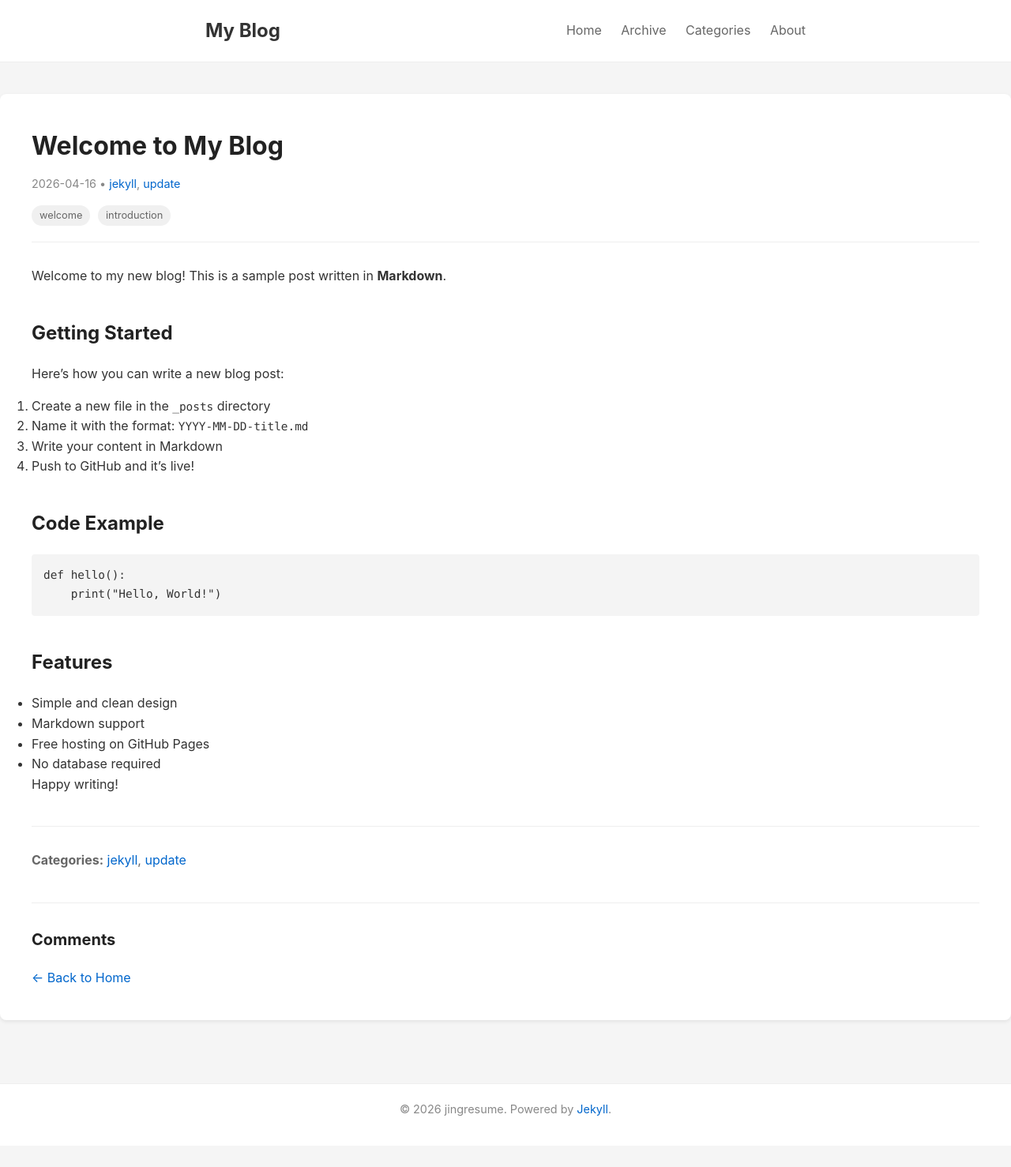
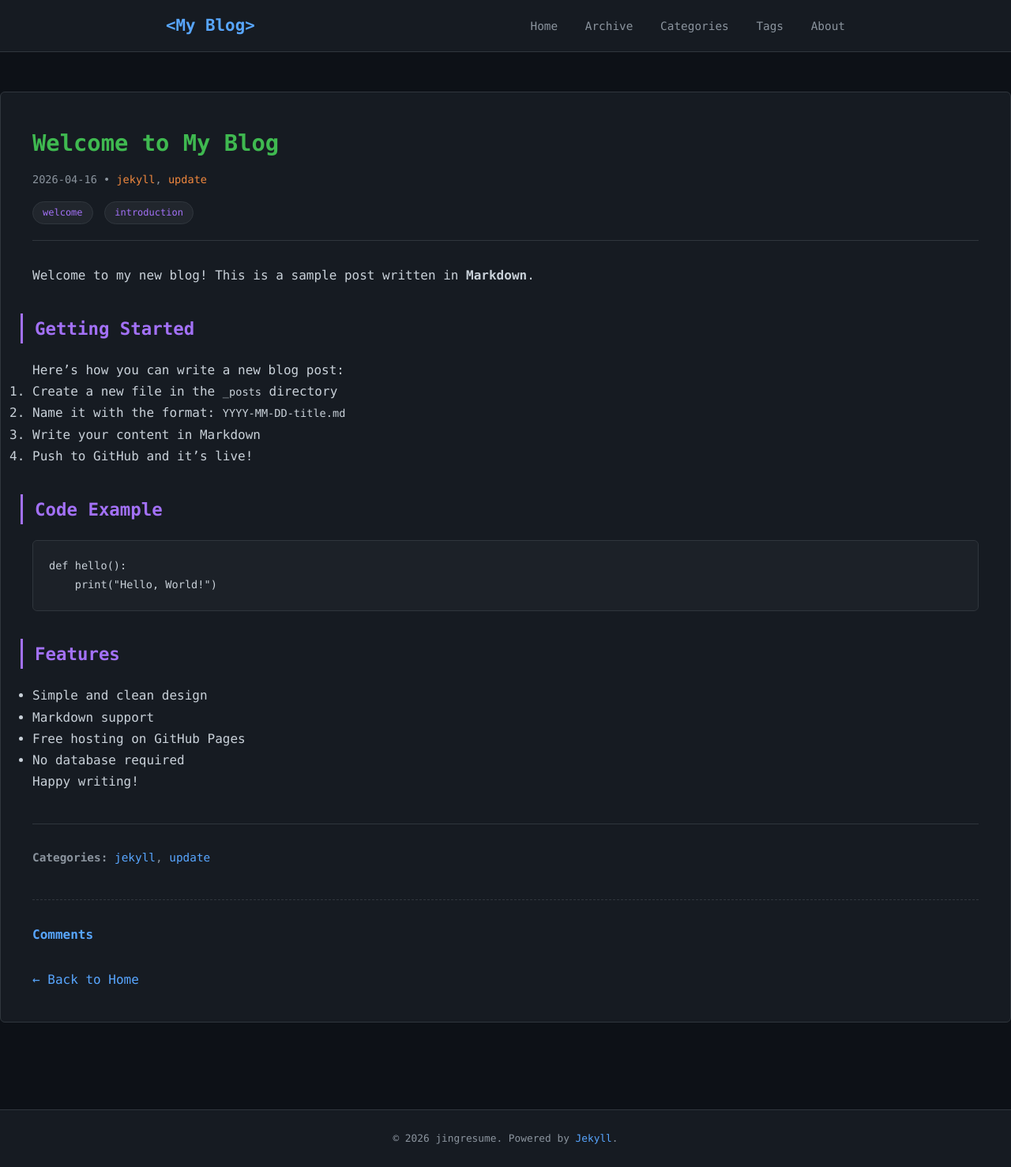
Before and after one commit to jingresume/jingresume.github.io, a Jekyll site: the page built from _posts/2026-04-16-welcome.md, in a window 1280 px wide. Shown: the whole page at 79% size. Built offline with Jekyll 4.4.1, drawn with Linux system fonts in a browser that asks for light colours; comment, search, counter and statistics services are not loaded; before the commit the page ends 1451 px from its top, so only the background shows below that.

Commit message:
Add tags page, fix Disqus, apply geeky dark theme

```diff
--- a/_includes/header.html
+++ b/_includes/header.html
@@ -1,10 +1,11 @@
 <header class="site-header">
     <div class="container">
-        <a href="/" class="site-title">{{ site.title }}</a>
+        <a href="/" class="site-title">&lt;{{ site.title }}&gt;</a>
         <nav class="site-nav">
             <a href="/">Home</a>
             <a href="/archive.html">Archive</a>
             <a href="/category/">Categories</a>
+            <a href="/tags/">Tags</a>
             <a href="/about.html">About</a>
         </nav>
     </div>
--- a/_layouts/post.html
+++ b/_layouts/post.html
@@ -16,7 +16,7 @@ layout: default
         {% if page.tags %}
         <div class="post-tags">
             {% for tag in page.tags %}
-                <span class="tag">{{ tag }}</span>
+                <a href="/tags/{{ tag }}/" class="tag">{{ tag }}</a>
             {% endfor %}
         </div>
         {% endif %}
@@ -36,7 +36,25 @@ layout: default
         </div>
         {% endif %}
 
-        {% include disqus.html %}
+        {% if site.disqus_shortname %}
+        <div class="comments-section">
+            <h3>Comments</h3>
+            <div id="disqus_thread"></div>
+            <script>
+                var disqus_config = function () {
+                    this.page.url = "{{ page.url | absolute_url }}";
+                    this.page.identifier = "{{ page.id }}";
+                };
+                (function() {
+                    var d = document, s = d.createElement('script');
+                    s.src = '//{{ site.disqus_shortname }}.disqus.com/embed.js';
+                    s.setAttribute('data-timestamp', +new Date());
+                    (d.head || d.body).appendChild(s);
+                })();
+            </script>
+            <noscript>Please enable JavaScript to view the <a href="https://disqus.com/?ref_noscript">comments powered by Disqus.</a></noscript>
+        </div>
+        {% endif %}
 
         <div class="back-link">
             <a href="/">← Back to Home</a>
--- a/assets/css/style.css
+++ b/assets/css/style.css
@@ -1,29 +1,43 @@
-/* Reset and Base */
+/* Geek Theme - Dark & Code-inspired */
 * {
     margin: 0;
     padding: 0;
     box-sizing: border-box;
 }
 
+:root {
+    --bg-primary: #0d1117;
+    --bg-secondary: #161b22;
+    --bg-tertiary: #21262d;
+    --text-primary: #c9d1d9;
+    --text-secondary: #8b949e;
+    --accent: #58a6ff;
+    --accent-green: #3fb950;
+    --accent-purple: #a371f7;
+    --accent-orange: #f0883e;
+    --border: #30363d;
+    --code-bg: #1c2128;
+}
+
 body {
-    font-family: -apple-system, BlinkMacSystemFont, "Segoe UI", Roboto, Helvetica, Arial, sans-serif;
-    line-height: 1.6;
-    color: #333;
-    background: #f5f5f5;
+    font-family: 'SF Mono', Consolas, 'Liberation Mono', Menlo, monospace;
+    line-height: 1.7;
+    color: var(--text-primary);
+    background: var(--bg-primary);
 }
 
 .container {
-    max-width: 800px;
+    max-width: 900px;
     margin: 0 auto;
     padding: 0 20px;
 }
 
 /* Header */
 .site-header {
-    background: #fff;
-    border-bottom: 1px solid #eee;
-    padding: 20px 0;
-    margin-bottom: 40px;
+    background: var(--bg-secondary);
+    border-bottom: 1px solid var(--border);
+    padding: 15px 0;
+    margin-bottom: 50px;
 }
 
 .site-header .container {
@@ -33,43 +47,41 @@ body {
 }
 
 .site-title {
-    font-size: 1.5rem;
-    font-weight: bold;
-    color: #333;
+    font-size: 1.3rem;
+    font-weight: 600;
+    color: var(--accent);
     text-decoration: none;
 }
 
 .site-nav a {
-    margin-left: 20px;
-    color: #666;
+    margin-left: 25px;
+    color: var(--text-secondary);
     text-decoration: none;
+    font-size: 0.9rem;
+    transition: color 0.2s;
 }
 
 .site-nav a:hover {
-    color: #333;
+    color: var(--accent);
 }
 
 /* Main Content */
 .main-content {
     min-height: calc(100vh - 200px);
-    padding-bottom: 40px;
+    padding-bottom: 60px;
 }
 
 h1, h2, h3 {
+    color: var(--text-primary);
     margin-bottom: 20px;
-    color: #222;
 }
 
-h1 { font-size: 2rem; }
-h2 { font-size: 1.5rem; margin-top: 30px; }
-h3 { font-size: 1.25rem; }
-
-p {
-    margin-bottom: 15px;
-}
+h1 { font-size: 1.8rem; }
+h2 { font-size: 1.4rem; margin-top: 35px; color: var(--accent-purple); }
+h3 { font-size: 1.1rem; }
 
 a {
-    color: #0066cc;
+    color: var(--accent);
     text-decoration: none;
 }
 
@@ -80,17 +92,19 @@ a:hover {
 /* Homepage */
 .page-header {
     text-align: center;
-    margin-bottom: 40px;
+    margin-bottom: 50px;
+    padding-bottom: 30px;
+    border-bottom: 1px dashed var(--border);
 }
 
 .page-header h1 {
-    font-size: 2.5rem;
-    margin-bottom: 10px;
+    font-size: 2rem;
+    color: var(--accent-green);
 }
 
 .subtitle {
-    color: #666;
-    font-size: 1.1rem;
+    color: var(--text-secondary);
+    font-size: 0.95rem;
 }
 
 /* Post Card */
@@ -99,22 +113,23 @@ a:hover {
 }
 
 .post-card {
-    background: #fff;
-    padding: 30px;
-    margin-bottom: 25px;
-    border-radius: 8px;
-    box-shadow: 0 2px 5px rgba(0,0,0,0.08);
-    transition: box-shadow 0.2s;
+    background: var(--bg-secondary);
+    padding: 25px 30px;
+    margin-bottom: 20px;
+    border-radius: 6px;
+    border: 1px solid var(--border);
+    transition: border-color 0.2s, transform 0.2s;
 }
 
 .post-card:hover {
-    box-shadow: 0 4px 12px rgba(0,0,0,0.12);
+    border-color: var(--accent);
+    transform: translateX(5px);
 }
 
 .post-card-meta {
-    color: #888;
-    font-size: 0.85rem;
-    margin-bottom: 10px;
+    color: var(--text-secondary);
+    font-size: 0.8rem;
+    margin-bottom: 8px;
 }
 
 .post-card-meta .separator {
@@ -122,31 +137,247 @@ a:hover {
 }
 
 .category-link {
-    color: #0066cc;
+    color: var(--accent-orange);
 }
 
 .post-card-title {
-    font-size: 1.4rem;
-    margin-bottom: 15px;
+    font-size: 1.3rem;
+    margin-bottom: 12px;
 }
 
 .post-card-title a {
-    color: #333;
+    color: var(--text-primary);
 }
 
 .post-card-title a:hover {
-    color: #0066cc;
+    color: var(--accent);
     text-decoration: none;
 }
 
 .post-card-excerpt {
-    color: #555;
+    color: var(--text-secondary);
+    font-size: 0.9rem;
     margin-bottom: 15px;
 }
 
 .read-more {
+    font-size: 0.85rem;
+    color: var(--accent);
+}
+
+/* Post Page */
+.post {
+    background: var(--bg-secondary);
+    padding: 40px;
+    border-radius: 6px;
+    border: 1px solid var(--border);
+}
+
+.post-header {
+    border-bottom: 1px solid var(--border);
+    padding-bottom: 20px;
+    margin-bottom: 30px;
+}
+
+.post-title {
+    font-size: 1.8rem;
+    margin-bottom: 10px;
+    color: var(--accent-green);
+}
+
+.post-meta {
+    color: var(--text-secondary);
+    font-size: 0.85rem;
+}
+
+.post-meta a {
+    color: var(--accent-orange);
+}
+
+.post-tags {
+    margin-top: 15px;
+}
+
+.tag {
+    display: inline-block;
+    background: var(--bg-tertiary);
+    color: var(--accent-purple);
+    padding: 3px 12px;
+    border-radius: 15px;
+    font-size: 0.75rem;
+    margin-right: 5px;
+    border: 1px solid var(--border);
+}
+
+.tag:hover {
+    background: var(--accent-purple);
+    color: var(--bg-primary);
+    text-decoration: none;
+}
+
+.post-content {
+    margin-top: 30px;
+}
+
+.post-content h2 {
+    border-left: 3px solid var(--accent-purple);
+    padding-left: 15px;
+    margin-left: -15px;
+}
+
+.post-content pre {
+    background: var(--code-bg);
+    padding: 20px;
+    border-radius: 6px;
+    overflow-x: auto;
+    margin-bottom: 20px;
+    border: 1px solid var(--border);
+}
+
+.post-content code {
+    font-family: 'SF Mono', Consolas, monospace;
+    font-size: 0.85rem;
+}
+
+.post-content p code {
+    background: var(--code-bg);
+    color: var(--accent-orange);
+    padding: 2px 8px;
+    border-radius: 3px;
+    border: 1px solid var(--border);
+}
+
+.post-footer {
+    margin-top: 40px;
+    padding-top: 30px;
+    border-top: 1px solid var(--border);
+}
+
+.post-category {
+    margin-bottom: 25px;
+    color: var(--text-secondary);
     font-size: 0.9rem;
-    font-weight: 500;
+}
+
+/* Comments */
+.comments-section {
+    margin-top: 40px;
+    padding-top: 30px;
+    border-top: 1px dashed var(--border);
+}
+
+.comments-section h3 {
+    color: var(--accent);
+    font-size: 1rem;
+    margin-bottom: 20px;
+}
+
+.back-link {
+    margin-top: 30px;
+}
+
+/* Archive */
+.archive {
+    background: var(--bg-secondary);
+    padding: 40px;
+    border-radius: 6px;
+    border: 1px solid var(--border);
+}
+
+.archive-item {
+    padding: 12px 0;
+    border-bottom: 1px dotted var(--border);
+    display: flex;
+    align-items: center;
+}
+
+.archive-item:last-child {
+    border-bottom: none;
+}
+
+.archive-item .post-meta {
+    min-width: 100px;
+    font-size: 0.8rem;
+}
+
+.archive-item a {
+    flex: 1;
+}
+
+.archive-categories {
+    margin-left: 15px;
+    font-size: 0.8rem;
+}
+
+.archive-categories a {
+    color: var(--accent-orange);
+}
+
+/* Category & Tags Pages */
+.categories-page,
+.category-page,
+.tags-page,
+.tag-page {
+    background: var(--bg-secondary);
+    padding: 40px;
+    border-radius: 6px;
+    border: 1px solid var(--border);
+}
+
+.tag-cloud {
+    display: flex;
+    flex-wrap: wrap;
+    gap: 10px;
+    margin-top: 20px;
+}
+
+.tag-item {
+    background: var(--bg-tertiary);
+    color: var(--accent-purple);
+    padding: 6px 14px;
+    border-radius: 4px;
+    border: 1px solid var(--border);
+    font-size: 0.85rem;
+}
+
+.tag-item:hover {
+    background: var(--accent-purple);
+    color: var(--bg-primary);
+    text-decoration: none;
+}
+
+.tag-item .count {
+    color: var(--text-secondary);
+    margin-left: 5px;
+    font-size: 0.75rem;
+}
+
+.category-list,
+.post-list {
+    list-style: none;
+    margin-top: 20px;
+}
+
+.category-list li,
+.archive ul.post-list li {
+    padding: 10px 0;
+    border-bottom: 1px dotted var(--border);
+}
+
+.category-list li:last-child {
+    border-bottom: none;
+}
+
+/* About Page */
+.about {
+    background: var(--bg-secondary);
+    padding: 40px;
+    border-radius: 6px;
+    border: 1px solid var(--border);
+}
+
+.about p {
+    margin-bottom: 15px;
 }
 
 /* Pagination */
@@ -157,182 +388,38 @@ a:hover {
     gap: 20px;
     margin-top: 40px;
     padding-top: 20px;
-    border-top: 1px solid #eee;
+    border-top: 1px dashed var(--border);
+    font-size: 0.9rem;
 }
 
 .pagination a {
-    color: #0066cc;
-    font-weight: 500;
+    color: var(--accent);
 }
 
 .page-number {
-    color: #666;
-}
-
-/* Post Page */
-.post {
-    background: #fff;
-    padding: 40px;
-    border-radius: 8px;
-    box-shadow: 0 2px 5px rgba(0,0,0,0.08);
-}
-
-.post-header {
-    border-bottom: 1px solid #eee;
-    padding-bottom: 20px;
-    margin-bottom: 30px;
-}
-
-.post-title {
-    font-size: 2rem;
-    margin-bottom: 10px;
-}
-
-.post-meta {
-    color: #888;
-    font-size: 0.9rem;
-}
-
-.post-meta a {
-    color: #0066cc;
-}
-
-.post-tags {
-    margin-top: 15px;
-}
-
-.tag {
-    display: inline-block;
-    background: #f0f0f0;
-    color: #666;
-    padding: 3px 10px;
-    border-radius: 15px;
-    font-size: 0.8rem;
-    margin-right: 5px;
-}
-
-.post-content {
-    margin-top: 30px;
-}
-
-.post-content h2 {
-    margin-top: 40px;
-}
-
-.post-content pre {
-    background: #f4f4f4;
-    padding: 15px;
-    border-radius: 4px;
-    overflow-x: auto;
-    margin-bottom: 20px;
-}
-
-.post-content code {
-    font-family: Consolas, Monaco, monospace;
-    font-size: 0.9rem;
-}
-
-.post-content p code {
-    background: #f4f4f4;
-    padding: 2px 6px;
-    border-radius: 3px;
-}
-
-.post-footer {
-    margin-top: 40px;
-    padding-top: 30px;
-    border-top: 1px solid #eee;
-}
-
-.post-category {
-    margin-bottom: 30px;
-    color: #666;
-}
-
-.back-link {
-    margin-top: 20px;
-}
-
-/* Comments */
-.comments-section {
-    margin-top: 40px;
-    padding-top: 30px;
-    border-top: 1px solid #eee;
-}
-
-.comments-section h3 {
-    margin-bottom: 20px;
-}
-
-/* Archive */
-.archive {
-    background: #fff;
-    padding: 40px;
-    border-radius: 8px;
-    box-shadow: 0 2px 5px rgba(0,0,0,0.08);
-}
-
-.archive-item {
-    padding: 15px 0;
-    border-bottom: 1px solid #eee;
-}
-
-.archive-item:last-child {
-    border-bottom: none;
-}
-
-.archive-categories {
-    margin-left: 10px;
-    font-size: 0.85rem;
-}
-
-.archive-categories a {
-    color: #0066cc;
-}
-
-/* Category Page */
-.categories-page,
-.category-page {
-    background: #fff;
-    padding: 40px;
-    border-radius: 8px;
-    box-shadow: 0 2px 5px rgba(0,0,0,0.08);
-}
-
-.category-list {
-    list-style: none;
-}
-
-.category-list li {
-    padding: 10px 0;
-    border-bottom: 1px solid #eee;
-}
-
-.category-list li:last-child {
-    border-bottom: none;
-}
-
-.category-list .count {
-    color: #888;
-    font-size: 0.9rem;
-    margin-left: 5px;
-}
-
-/* About Page */
-.about {
-    background: #fff;
-    padding: 40px;
-    border-radius: 8px;
-    box-shadow: 0 2px 5px rgba(0,0,0,0.08);
+    color: var(--text-secondary);
 }
 
 /* Footer */
 .site-footer {
-    background: #fff;
-    border-top: 1px solid #eee;
-    padding: 20px 0;
+    background: var(--bg-secondary);
+    border-top: 1px solid var(--border);
+    padding: 25px 0;
     text-align: center;
-    color: #888;
-    font-size: 0.9rem;
-    margin-top: 40px;
+    color: var(--text-secondary);
+    font-size: 0.8rem;
+    margin-top: 50px;
 }
+
+/* Code blocks (highlight) */
+.highlight {
+    background: var(--code-bg);
+    border-radius: 6px;
+    border: 1px solid var(--border);
+    margin-bottom: 20px;
+}
+
+.highlight pre {
+    margin: 0;
+    border: none;
+}
```
Also changed, not shown: tags/index.html (added, +12 -0 lines), tags/tags.html (added, +15 -0 lines).
